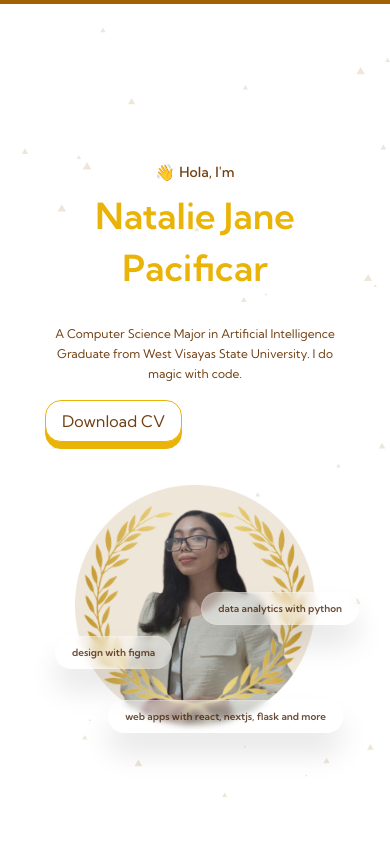
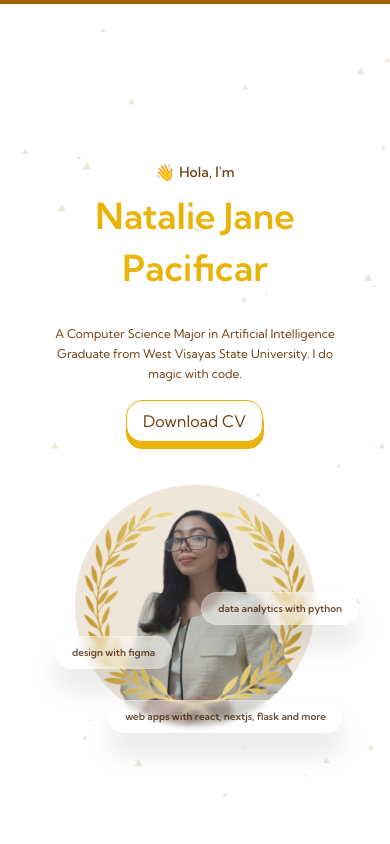
Before and after one commit to Fynmn/react-typescript-portfolio, a React (Vite) app: page / in a window 390 px wide. Shown: the top 844 px of the page. Built offline with nearby package versions, Linux system fonts and the light colour scheme.

Commit message:
style: fixed responsiveness of introduction

```diff
--- a/src/components/sections/Introduction.tsx
+++ b/src/components/sections/Introduction.tsx
@@ -11,7 +11,7 @@ const Introduction: React.FC<IntroductionProps> = ({ sectionRef }) => {
     <section
       id="introduction-section"
       ref={sectionRef}
-      className="max-w-7xl w-full mx-auto flex items-center justify-center py-32"
+      className="max-w-7xl w-full mx-auto flex items-center justify-center py-32 md:py-24"
     >
       <ParticlesBackground />
       <div className="relative flex gap-x-16 flex-wrap justify-center items-center gap-y-8 py-8 md:px-16">
@@ -46,7 +46,7 @@ const Introduction: React.FC<IntroductionProps> = ({ sectionRef }) => {
               Typescript and more. I also do Design and Data Analytics too!
             </p> */}
           </div>
-          <div className="flex sm:justify-center md:justify-end py-1">
+          <div className="flex justify-center md:justify-end py-1">
             <DownloadButton
               btnText="Download CV"
               pdfUrl="assets/files/CV.pdf"
```
